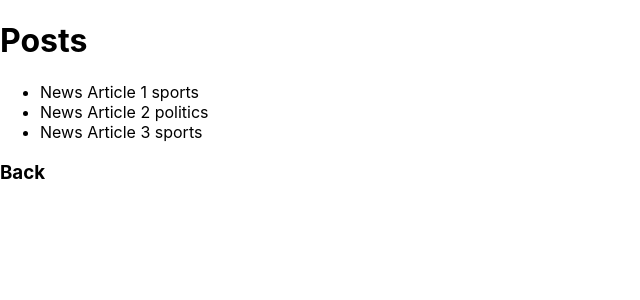
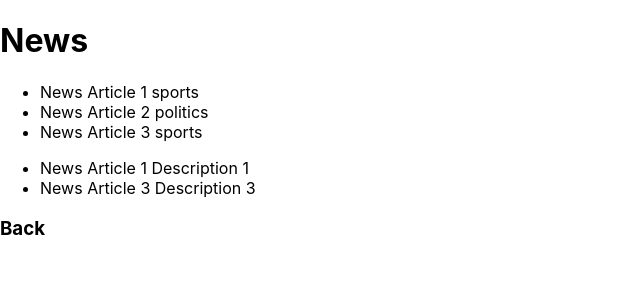
Before and after one commit to ZahraBahmanpour/next-tutorial, a Next.js app: page /news in a window 1280 px wide. Shown: the top 300 px of the page, without its empty margins (0-640 px from the left). Built offline with nearby package versions, Linux system fonts and the light colour scheme; data requests are answered from the project's data file.

Commit message:
clientside data fetching

```diff
--- /dev/null
+++ b/components/SportNewsList.js
@@ -0,0 +1,24 @@
+import { useEffect, useState } from "react";
+
+export default function SportNewsList() {
+  const [news, setNews] = useState([]);
+  useEffect(() => {
+    const fetchData = async () => {
+      const response = await fetch(
+        "http://localhost:4000/news?category=sports"
+      );
+      const news = await response.json();
+      setNews(news);
+    };
+    fetchData();
+  }, []);
+  return (
+    <ul>
+      {news.map((n) => (
+        <li key={n.id}>
+          {n.title} {n.description}
+        </li>
+      ))}
+    </ul>
+  );
+}
--- a/pages/news/index.js
+++ b/pages/news/index.js
@@ -1,4 +1,5 @@
 import { useRouter } from "next/router";
+import SportNewsList from "../../components/SportNewsList";
 
 export default function News({ news }) {
   const router = useRouter();
@@ -7,7 +8,7 @@ export default function News({ news }) {
   };
   return (
     <>
-      <h1>Posts</h1>
+      <h1>News</h1>
       <ul>
         {news.map((n) => (
           <li key={n.id}>
@@ -15,6 +16,7 @@ export default function News({ news }) {
           </li>
         ))}
       </ul>
+      <SportNewsList />
       <h3 onClick={handleClick}>Back</h3>
     </>
   );
```
